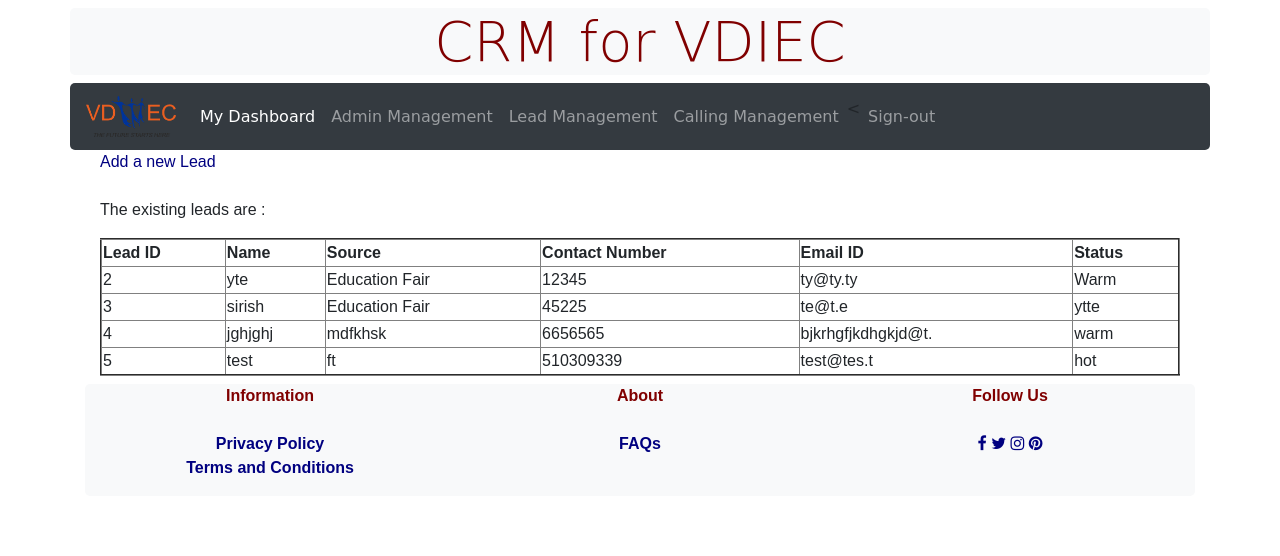
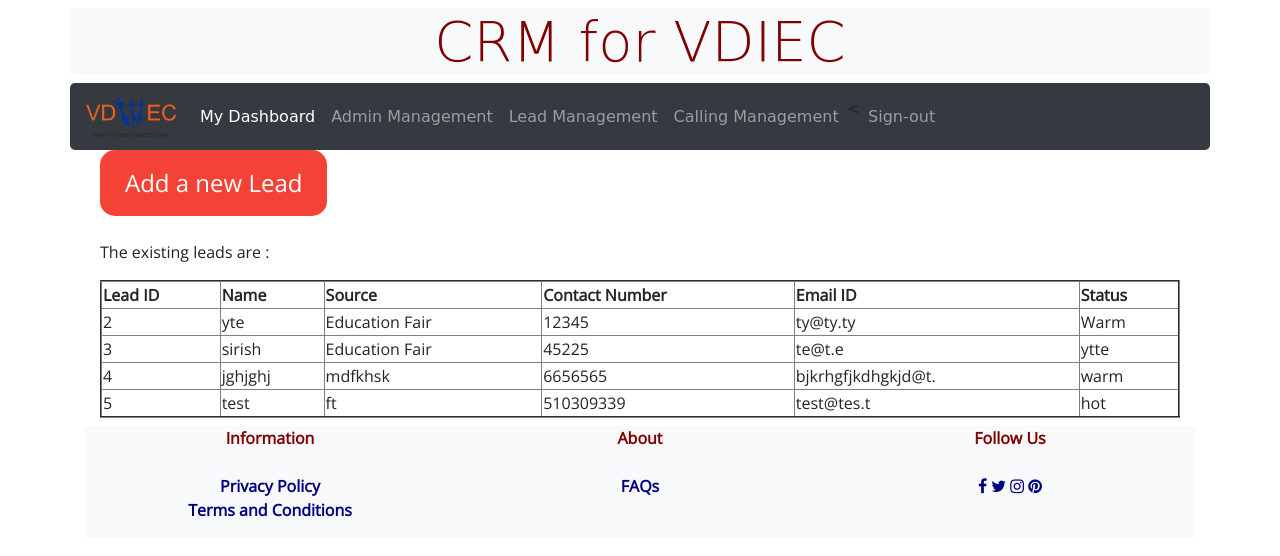
Before and after one commit to aslesha948/Customer-Relationship-Management-for-VDIEC, a PHP site: page /lead.php in a window 1280 px wide. Shown: the top 556 px of the page. Run offline with PHP 8.4, Linux system fonts and the light colour scheme; a user stored in the database is signed in; data comes from the database, SQL or seed files in the repository.

Commit message:
Update style.css

```diff
--- a/css/style.css
+++ b/css/style.css
@@ -19,6 +19,8 @@ a{
     color : #000080 ;
 }
 
+a:hover{text-decoration: none;}
+
 li{
 	list-style-type: none;
 }
@@ -32,4 +34,45 @@ li{
 	width: 50%;
 	}
 
-body{ font-family: 'Mukta Malar', sans-serif;}
+body{ font-family: 'Open Sans', sans-serif;}
+
+.nav-item a{
+	color: #003366;
+}
+
+.fa.fa-navicon {
+  color:orange;
+}
+
+.button-green{
+	color:#fff;
+	border-top:1px #028F05 solid;
+	border-right:1px #056F08 solid;
+	border-bottom:1px #056F08 solid;
+	border-left:1px #056F08 solid;
+	background:#069709;
+	filter:progid:DXImageTransform.Microsoft.gradient(startColorstr="#06b00a", endColorstr="#069709");
+	background:-webkit-gradient(linear, left top, left bottom, from(#06b00a), to(#069709));
+	background:-moz-linear-gradient(top, #06b00a, #069709);
+	text-shadow:#056f08 0 1px 2px;
+	-webkit-text-shadow:#056f08 0 1px 2px;
+	-moz-text-shadow:#056f08 0 1px 2px;
+	-moz-box-shadow:0 1px 1px rgba(0,0,0,0.3),inset 0px 1px 0px #19ca1d;
+	-webkit-box-shadow:0 1px 1px rgba(0,0,0,0.3),inset 0px 1px 0px #19ca1d;
+	box-shadow:0 1px 1px rgba(0,0,0,0.3),inset 0px 1px 0px #19ca1d;
+}
+
+.button-red{
+	display: inline-block;
+  padding: 15px 25px;
+  font-size: 24px;
+  cursor: pointer;
+  text-align: center;
+  text-decoration: none;
+  outline: none;
+  color: #fff;
+  background-color: #f44336;
+  border: none;
+  border-radius: 15px;}
+
+ .button-red:hover {background-color: #e50000}
```
